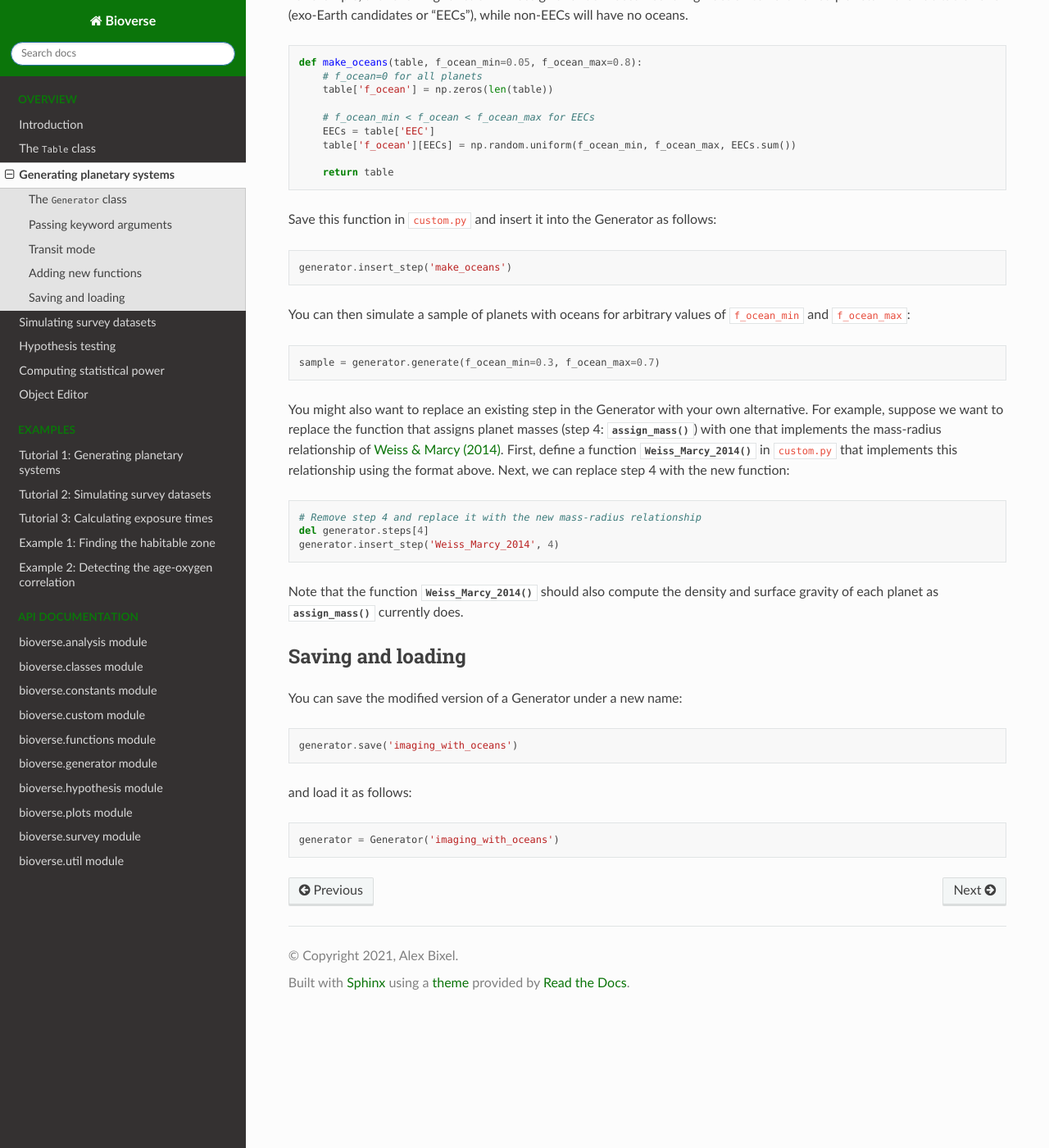
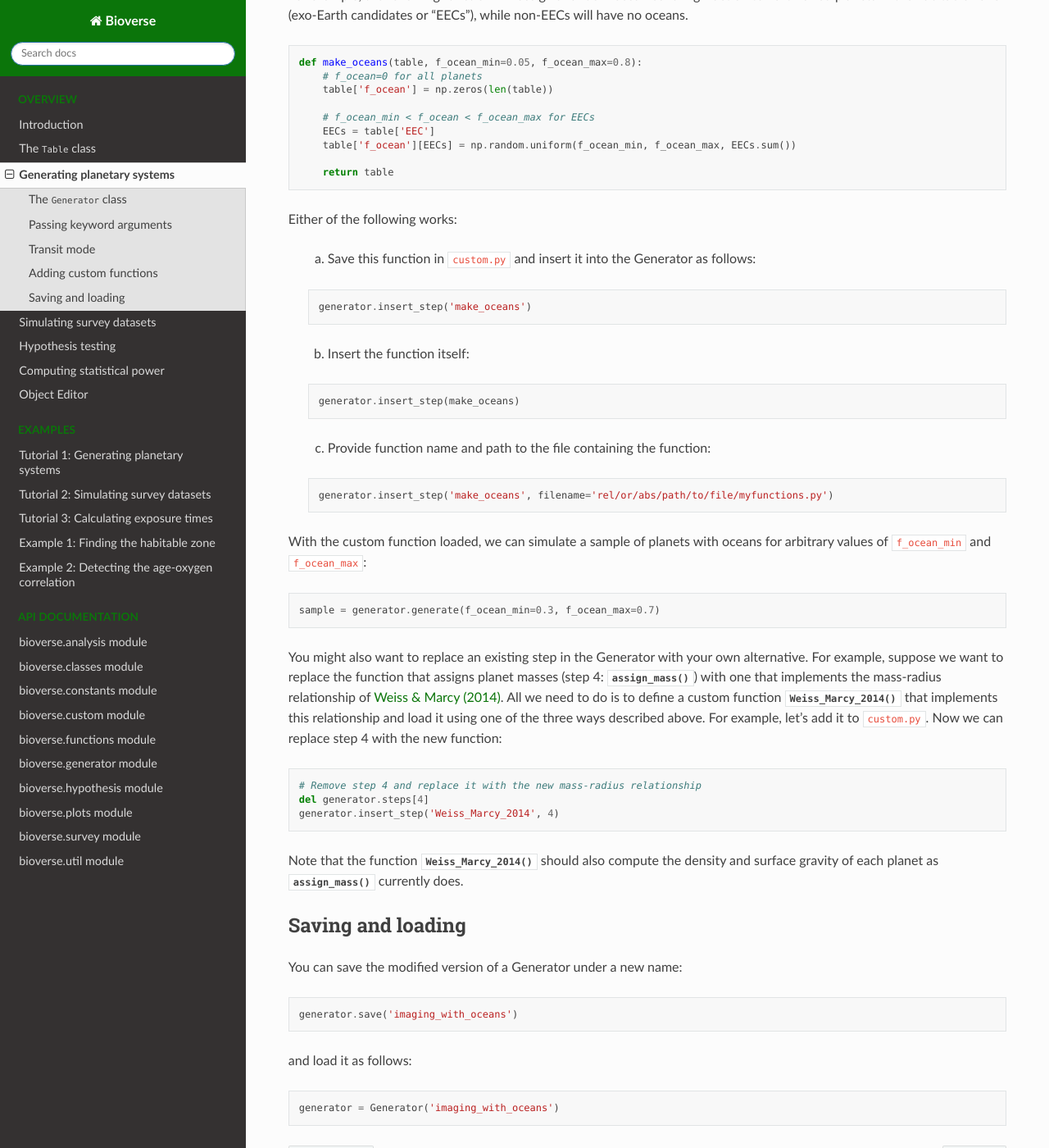
Before and after one commit to danielapai/bioverse, a Sphinx documentation site: the page built from docs/module1.rst, in a window 1280 px wide and 1400 px high, scrolled down 1930 px. Shown: the whole window at 82% size. Built offline with Sphinx 7.4.7 and the Read the Docs theme 2.0.0, drawn with Linux system fonts in a browser that asks for light colours; some of the changed text lies outside the part shown.

Commit message:
accept relative and absolute paths to custom functions; describe all ways to add them

```diff
--- a/docs/module1.rst
+++ b/docs/module1.rst
@@ -67,8 +67,8 @@ If ``True``, then only planets that transit their stars are simulated.
 
 .. _adding-steps:
 
-Adding new functions
-********************
+Adding custom functions
+***********************
 
 You can extend a generator by writing your own functions to simulate new planetary properties. Each function must accept a :class:`~bioverse.classes.Table` as its first and only required argument, can accept any number of keyword arguments, and must return a Table as its only return value.
 
@@ -86,19 +86,33 @@ For example, the following function will assign a random ocean covering fraction
 
         return table
 
-Save this function in ``custom.py`` and insert it into the Generator as follows:
+Either of the following works:
 
-.. code-block:: python
+    a) Save this function in ``custom.py`` and insert it into the Generator as follows:
 
-    generator.insert_step('make_oceans')
+    .. code-block:: python
 
-You can then simulate a sample of planets with oceans for arbitrary values of ``f_ocean_min`` and ``f_ocean_max``:
+        generator.insert_step('make_oceans')
+
+    b) Insert the function itself:
+
+    .. code-block:: python
+
+        generator.insert_step(make_oceans)
+
+    c) Provide function name and path to the file containing the function:
+
+    .. code-block:: python
+
+        generator.insert_step('make_oceans', filename='rel/or/abs/path/to/file/myfunctions.py')
+
+With the custom function loaded, we can simulate a sample of planets with oceans for arbitrary values of ``f_ocean_min`` and ``f_ocean_max``:
 
 .. code-block:: python
 
     sample = generator.generate(f_ocean_min=0.3, f_ocean_max=0.7)
 
-You might also want to replace an existing step in the Generator with your own alternative. For example, suppose we want to replace the function that assigns planet masses (step 4: :func:`~bioverse.functions.assign_mass`) with one that implements the mass-radius relationship of `Weiss & Marcy (2014) <https://ui.adsabs.harvard.edu/abs/2014ApJ...783L...6W/abstract>`_. First, define a function :func:`Weiss_Marcy_2014` in ``custom.py`` that implements this relationship using the format above. Next, we can replace step 4 with the new function:
+You might also want to replace an existing step in the Generator with your own alternative. For example, suppose we want to replace the function that assigns planet masses (step 4: :func:`~bioverse.functions.assign_mass`) with one that implements the mass-radius relationship of `Weiss & Marcy (2014) <https://ui.adsabs.harvard.edu/abs/2014ApJ...783L...6W/abstract>`_. All we need to do is to define a custom function :func:`Weiss_Marcy_2014` that implements this relationship and load it using one of the three ways described above. For example, let's add it to ``custom.py``.  Now we can replace step 4 with the new function:
 
 .. code-block:: python
 
```
Also changed, not shown: 1 other file.
